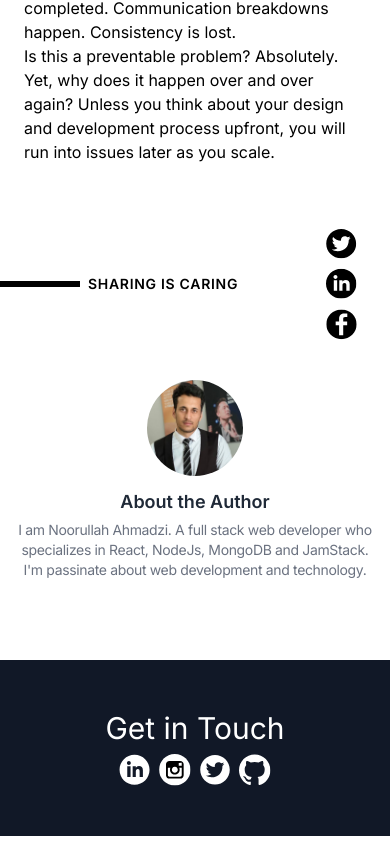
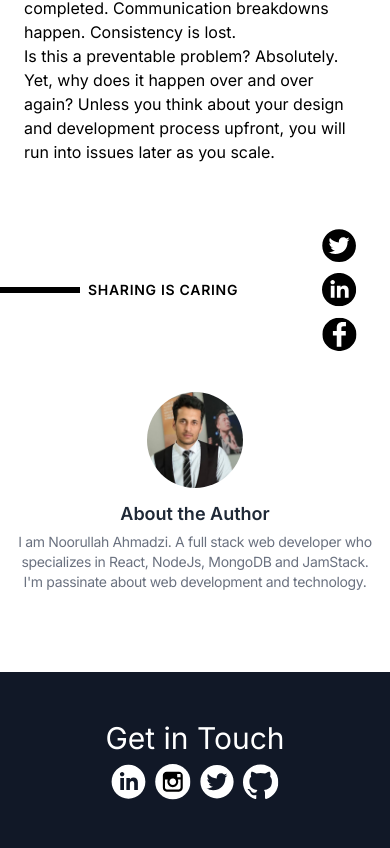
Before and after one commit to noor-codes/noorullah.dev, a Next.js app: page /blog/article in a window 390 px wide. Shown: the part 1111-1959 px from the top of the page. Built offline with nearby package versions, Linux system fonts and the light colour scheme; what @tailwindcss/typography would draw is missing.

Commit message:
NextJS Image Component && Links are more discoverable

```diff
--- a/components/Footer.jsx
+++ b/components/Footer.jsx
@@ -1,31 +1,37 @@
+import Image from 'next/image'
+
 const Footer = () => (
   <div className="flex flex-col justify-center bg-gray-900 gap-y-2 w-full h-44 mt-20 md:h-60 xl:h-60">
     <p className="text-white text-3xl mx-10 text-center md:mb-1 xl:text-4xl xl:mb-2">
       Get in Touch
     </p>
-    <div className="flex justify-center flex-row-reverse space-x-2 md:space-x-3 md:space-x-reverse space-x-reverse">
+    <div className="flex justify-center flex-row-reverse space-x-2 space-x-reverse md:space-x-3 md:space-x-reverse">
       <a href="https://github.com/Noorullah-Ahmadzai" rel="noreferrer" target="_blank">
-        <img
-          src="/icons/social/white/github-icon.svg"
-          alt="GitHub"
-          className="h-8 md:h-9 focus:outline-none"
-        />
+        <div className="h-9 w-9 md:h-9 md:w-9 focus:outline-none">
+          <Image src="/icons/social/white/github-icon.svg" height="100" width="100" alt="GitHub" />
+        </div>
       </a>
 
       <a href="https://twitter.com/Noorullah_Ah" rel="noreferrer" target="_blank">
-        <img
+        <div className="h-9 w-9 md:h-9 md:w-9 focus:outline-none">
+          <Image
             src="/icons/social/white/twitter-icon.svg"
+            height="100"
+            width="100"
             alt="Twitter"
-          className="h-8 md:h-9 focus:outline-none"
           />
+        </div>
       </a>
 
       <a href="https://www.instagram.com/noorullah.ahmadzai/" rel="noreferrer" target="_blank">
-        <img
+        <div className="h-9 w-9 md:h-9 md:w-9 focus:outline-none">
+          <Image
             src="/icons/social/white/instagram-icon.svg"
+            height="100"
+            width="100"
             alt="Instagram"
-          className="h-8 md:h-9 focus:outline-none"
           />
+        </div>
       </a>
 
       <a
@@ -33,11 +39,14 @@ const Footer = () => (
         rel="noreferrer"
         target="_blank"
       >
-        <img
+        <div className="h-9 w-9 md:h-9 md:w-9 focus:outline-none">
+          <Image
             src="/icons/social/white/linkedin-icon.svg"
+            height="100"
+            width="100"
             alt="LinkedIn"
-          className="h-8 md:h-9 focus:outline-none"
           />
+        </div>
       </a>
     </div>
   </div>
--- a/components/Sharing.jsx
+++ b/components/Sharing.jsx
@@ -1,3 +1,5 @@
+import Image from 'next/image'
+
 const Sharing = () => (
   <div className="flex items-center justify-between mt-16 xl:pt-10">
     <div className="flex items-center">
@@ -8,28 +10,39 @@ const Sharing = () => (
     </div>
 
     <div className="flex flex-col pr-8 space-y-2 xs:flex-row xs:space-y-0 xs:space-x-3 md:pr-28 lg:pr-52 lg:space-x-4">
-      <a href="#" rel="noreferrer" target="_blank">
-        <img
+      <a href="#" rel="noreferrer" target="_blank" aria-label="twitter">
+        <div className="h-9 w-9 md:h-9 md:w-9 lg:h-10 lg:w-10">
+          <Image
             src="/icons/social/black/twitter-icon.svg"
             alt="Twitter"
             className="h-8 md:h-9 lg:h-10"
+            height="300"
+            width="300"
           />
+        </div>
       </a>
 
-      <a href="#" rel="noreferrer" target="_blank">
-        <img
+      <a href="#" rel="noreferrer" target="_blank" aria-label="linkedin">
+        <div className="h-9 w-9 md:h-9 md:w-9 lg:h-10 lg:w-10">
+          <Image
             src="/icons/social/black/linkedin-icon.svg"
             alt="Linkedin"
             className="h-8 md:h-9 lg:h-10"
+            height="300"
+            width="300"
           />
+        </div>
       </a>
 
-      <a href="#" rel="noreferrer" target="_blank">
-        <img
+      <a href="#" rel="noreferrer" target="_blank" aria-label="facebook">
+        <div className="h-9 w-9 md:h-9 md:w-9 lg:h-10 lg:w-10">
+          <Image
             src="/icons/social/black/facebook-icon.svg"
             alt="Facebook"
-          className="h-8 md:h-9 lg:h-10"
+            height="300"
+            width="300"
           />
+        </div>
       </a>
     </div>
   </div>
```
Lines whose indentation alone changed are shown as unchanged.
